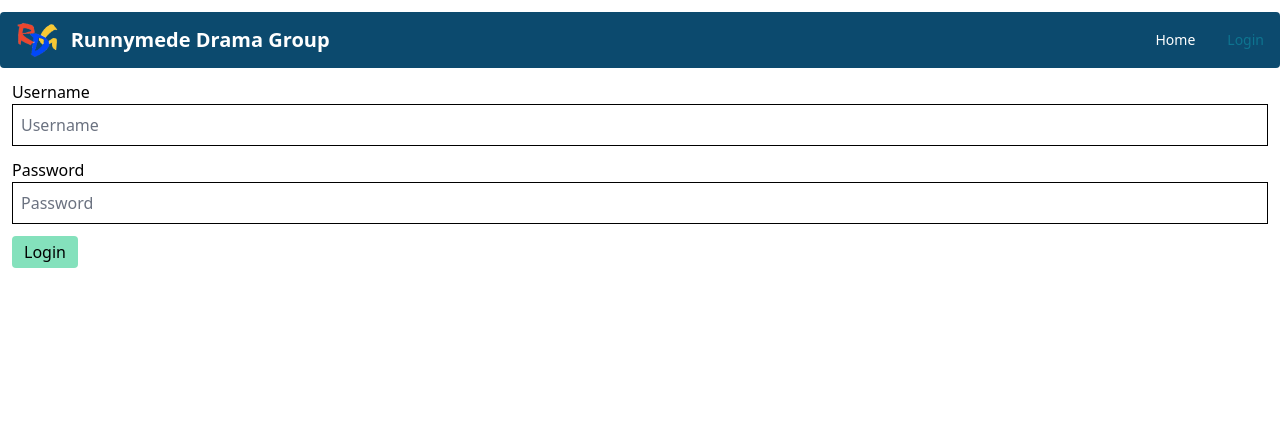
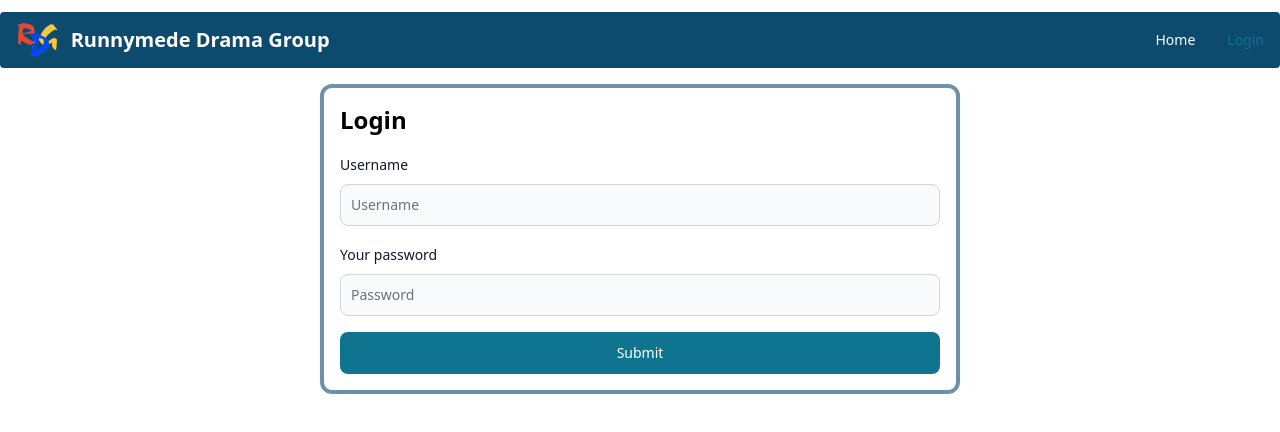
Before and after one commit to julianhumble1/new-rdg-2025, a React (Vite) app in the folder rdg-2025-react/: page /login in a window 1280 px wide. Shown: the top 432 px of the page. Built offline with nearby package versions, Linux system fonts and the light colour scheme.

Commit message:
updated login page styling

```diff
--- a/rdg-2025-react/src/App.jsx
+++ b/rdg-2025-react/src/App.jsx
@@ -17,7 +17,7 @@ import VenuePage from "./components/venues/VenuePage.jsx"
 import ProductionPage from "./components/productions/ProductionPage.jsx"
 import NewPerformanceForm from "./components/performances/NewPerformanceForm.jsx"
 import FestivalPage from "./components/festivals/FestivalPage.jsx"
-import AltHeader from "./components/header/Header.jsx"
+import AltLogin from "./components/AltLogin.jsx"
 
 
 function App() {
@@ -42,7 +42,7 @@ function App() {
         </Route>
         <Route path="/login"
           element={
-            <Login
+            <AltLogin
               loggedIn={loggedIn}
               setLoggedIn={setLoggedIn}
             />
--- /dev/null
+++ b/rdg-2025-react/src/components/AltLogin.jsx
@@ -0,0 +1,62 @@
+import { Label, TextInput, Button } from "flowbite-react"
+import { useState } from "react";
+import { useNavigate } from "react-router-dom";
+import Cookies from "js-cookie";
+import UserService from "../services/UserService.js";
+import RoleHelper from "../utils/RoleHelper.js";
+import ErrorMessage from "./modals/ErrorMessage.jsx";
+
+const AltLogin = ({ loggedIn, setLoggedIn }) => {
+
+    const [username, setUsername] = useState("");
+    const [password, setPassword] = useState("");
+
+    const [errorMessage, setErrorMessage] = useState("")
+
+    const navigate = useNavigate()
+
+    const handleLogin = async (event) => {
+        event.preventDefault();
+        try {
+            const responseData = await UserService.login(username, password)
+            const mainRole = RoleHelper.determineMainRole(responseData.roles)
+            Cookies.set("token", responseData.token, { expires: 7 })
+            Cookies.set("role", mainRole, { expires: 7 })
+            setLoggedIn(true)
+            navigate("/dashboard")
+
+        } catch (error) {
+            setErrorMessage("Username or password incorrect. Please try again.")
+        }
+    }
+
+
+    return (
+        <div className="flex justify-center">
+            <form
+                onSubmit={(event) => handleLogin(event)}
+                className="flex lg:w-1/2 w-full flex-col gap-4 min-w-1/2 border-4 p-4 m-4 rounded-xl border-sky-900 border-opacity-60">
+                <div className="text-2xl font-bold">
+                    Login
+                </div>
+                <div>
+                    <div className="mb-2 block">
+                        <Label value="Username" />
+                    </div>
+                    <TextInput placeholder="Username" required onChange={(e) => setUsername(e.target.value)}/>
+                </div>
+                <div>
+                    <div className="mb-2 block">
+                        <Label value="Your password" />
+                    </div>
+                    <TextInput placeholder="Password" type="password" required onChange={(e) => setPassword(e.target.value)}/>
+                </div>
+                <Button type="submit">Submit</Button>
+                <ErrorMessage message={errorMessage} />
+            </form>
+
+        </div>
+    )
+}
+
+export default AltLogin
```
